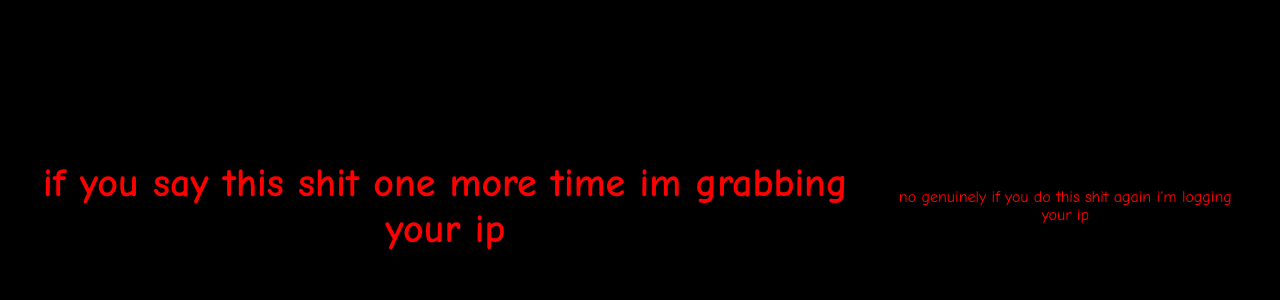
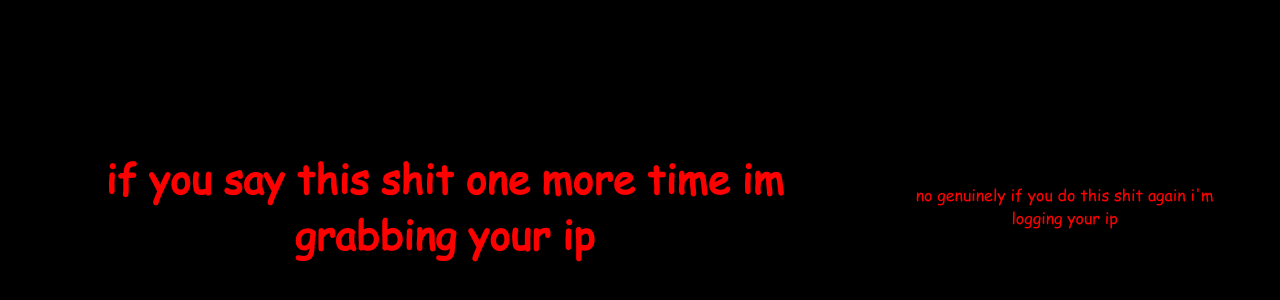
Before and after one commit to sy62e/androidbootybounce, a website: page src/pages/warning.html in a window 1280 px wide. Shown: the part 194-494 px from the top of the page. Drawn offline with Linux system fonts and the light colour scheme; files whose address does not match are found by name.

Commit message:
forgot to add custom

```diff
--- a/src/pages/style.css
+++ b/src/pages/style.css
@@ -9,9 +9,6 @@
   font-family: 'Comic Sans Custom', "Comic Sans MS", "Comic Sans", cursive, sans-serif;
 }
 
-* {
-    font-family: "Comic Sans MS", "Comic Sans", cursive, sans-serif;
-}
 
 .header-container {
     display: flex;
```
